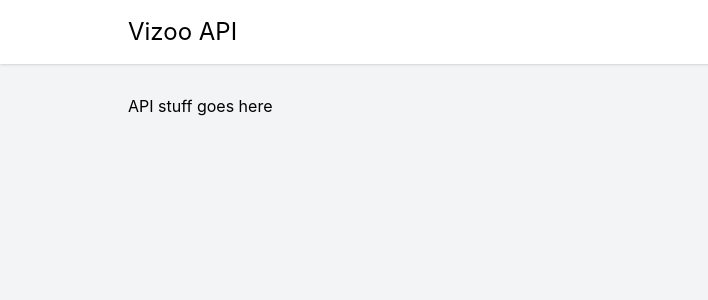
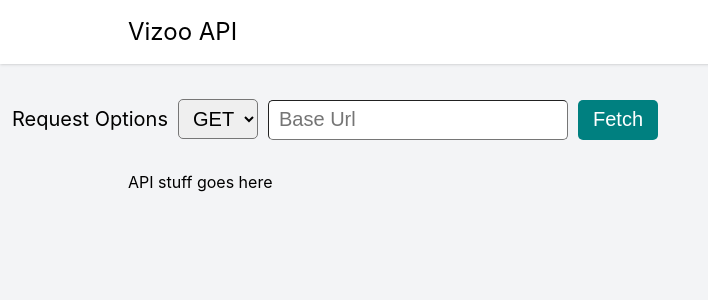
Before and after one commit to ShashwatAgrawal20/vizoo-api, a Next.js app: page / in a window 1280 px wide. Shown: the top 300 px of the page, without its empty margins (0-708 px from the left). Built offline with nearby package versions, Linux system fonts and the light colour scheme.

Commit message:
fixing #6

```diff
--- /dev/null
+++ b/components/apiBar.js
@@ -0,0 +1,22 @@
+import React from "react";
+
+export default function ApiBar() {
+  const dropdownOptions = ["GET", "POST", "PUT", "DELETE", "PATCH"];
+
+  return (
+    <div>
+      <form style={{marginTop:"30px"}}>
+        <label style={{fontSize:"20px"}}>
+          Request Options
+          <select style={{marginLeft:"10px", height:"40px", width:"80px", fontSize:"20px", paddingLeft:"10px", marginRight:"10px", marginTop:"5px", borderRadius:"5px"}}>
+            {dropdownOptions.map((item, i) => {
+              return <option key={i} style={{fontSize:"15px"}}>{item}</option>
+            })}
+          </select>
+          <input type="text" placeholder="Base Url" style={{height:"40px", width:"300px",marginRight:"10px", fontSize:"20px", paddingLeft:"10px", borderRadius:"5px", borderWidth:"1px"}} />
+          <button type="submit" style={{height:"40px", width:"80px", fontSize:"20px", backgroundColor:"#008080", color:"white", border:"none", borderRadius:"5px"}}>Fetch</button>
+        </label>
+      </form>
+    </div>
+  );
+}
--- a/pages/index.js
+++ b/pages/index.js
@@ -1,5 +1,6 @@
 import Head from 'next/head'
 import styles from '../styles/home.module.css'
+import ApiBar from '../components/apiBar'
 
 export default function Home() {
   return (
@@ -9,7 +10,7 @@ export default function Home() {
         <meta name="description" content="Open source API tool for visualizing requests.  Easily test and debug endpoints." />
         <link rel="icon" href="/favicon.ico" />
       </Head>
-
+      <ApiBar/>
       <main className={`main ${styles.py8}`}>
         API stuff goes here
       </main>
```
